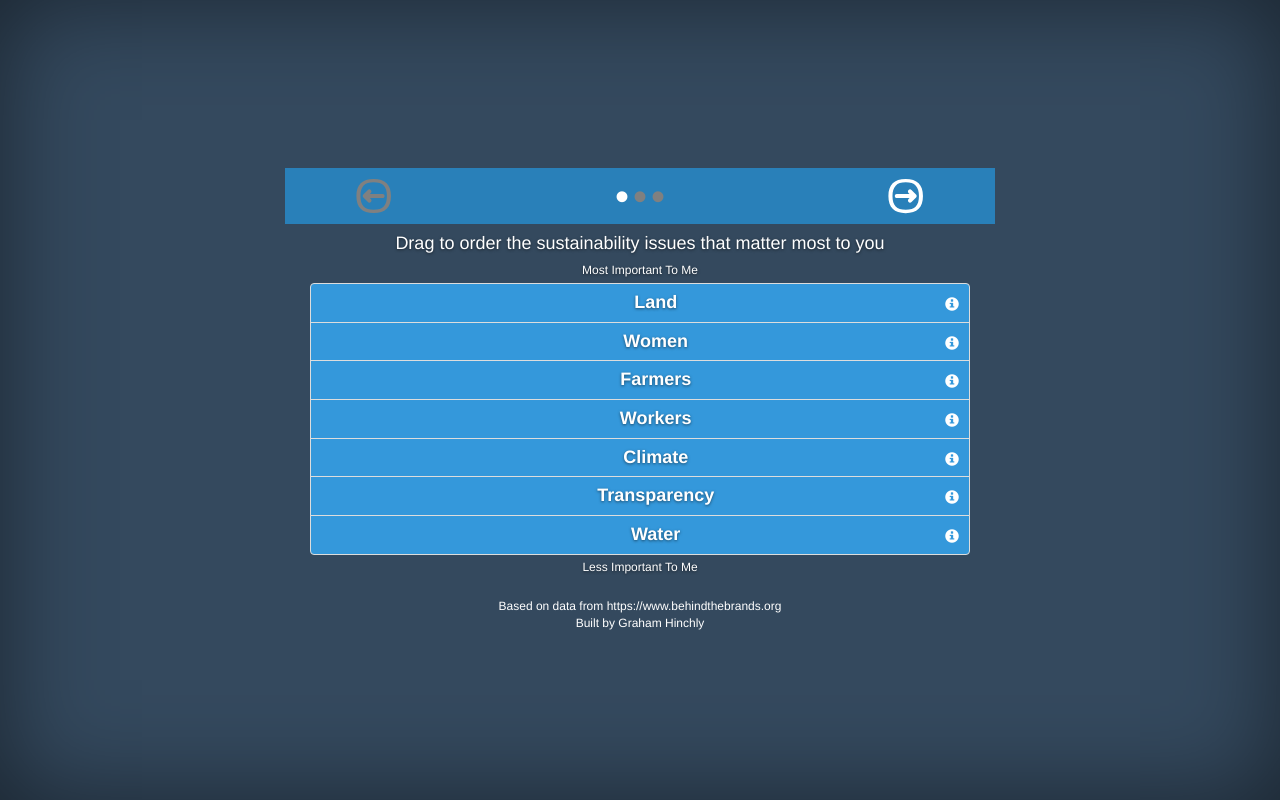
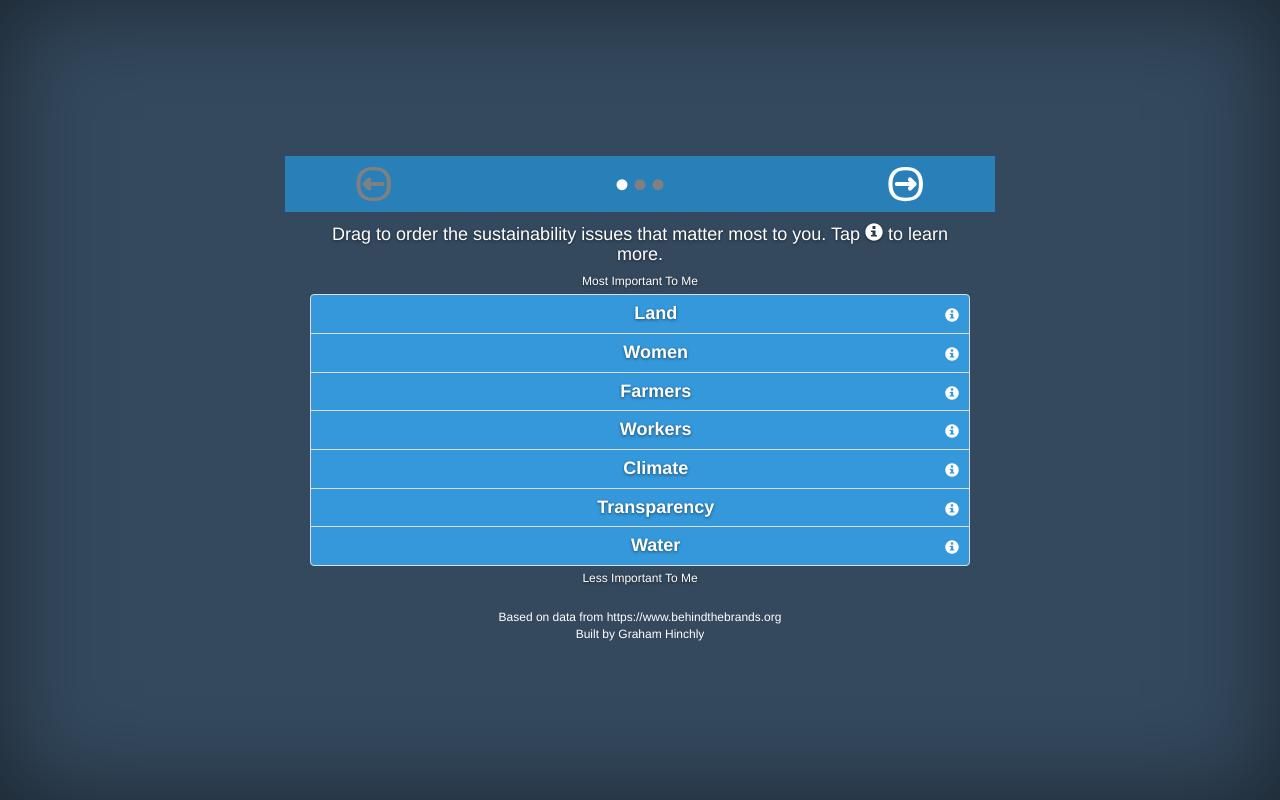
Before and after one commit to ginchly/openchain, a website: page public/app.html in a window 1280 px wide. Drawn offline with Linux system fonts and the light colour scheme.

Commit message:
i btn explainer

```diff
--- a/public/app.html
+++ b/public/app.html
@@ -50,7 +50,7 @@
 
             <!-- PAGE 1 -->
             <div id="page1">
-                <h4>Drag to order the sustainability issues that matter most to you</h4>
+                <h4>Drag to order the sustainability issues that matter most to you. Tap <span class="glyphicon glyphicon-info-sign" aria-hidden="true"></span> to learn more.</h4>
                 <!-- Simple List -->
                 <h6 class="list-top">Most Important To Me</h6>
                 <div id="simpleList" class="simpleList list-group">
```
